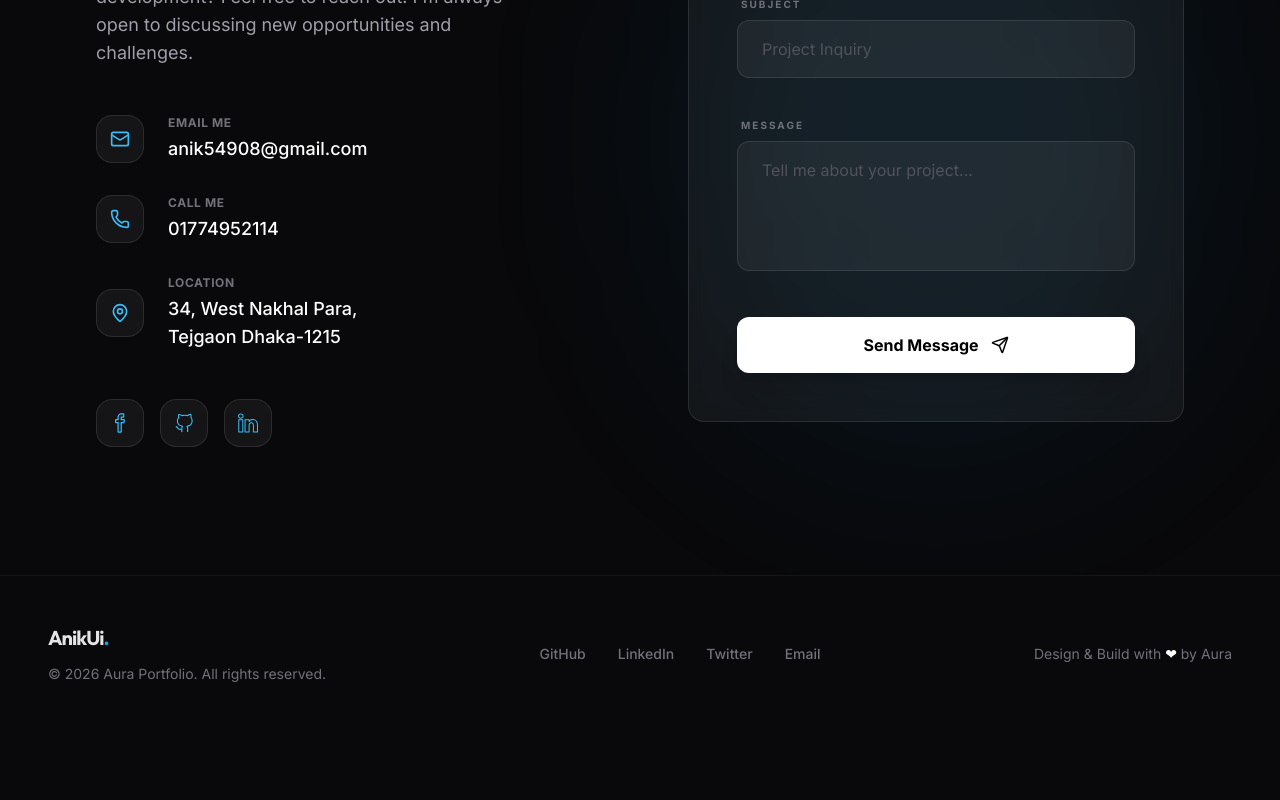
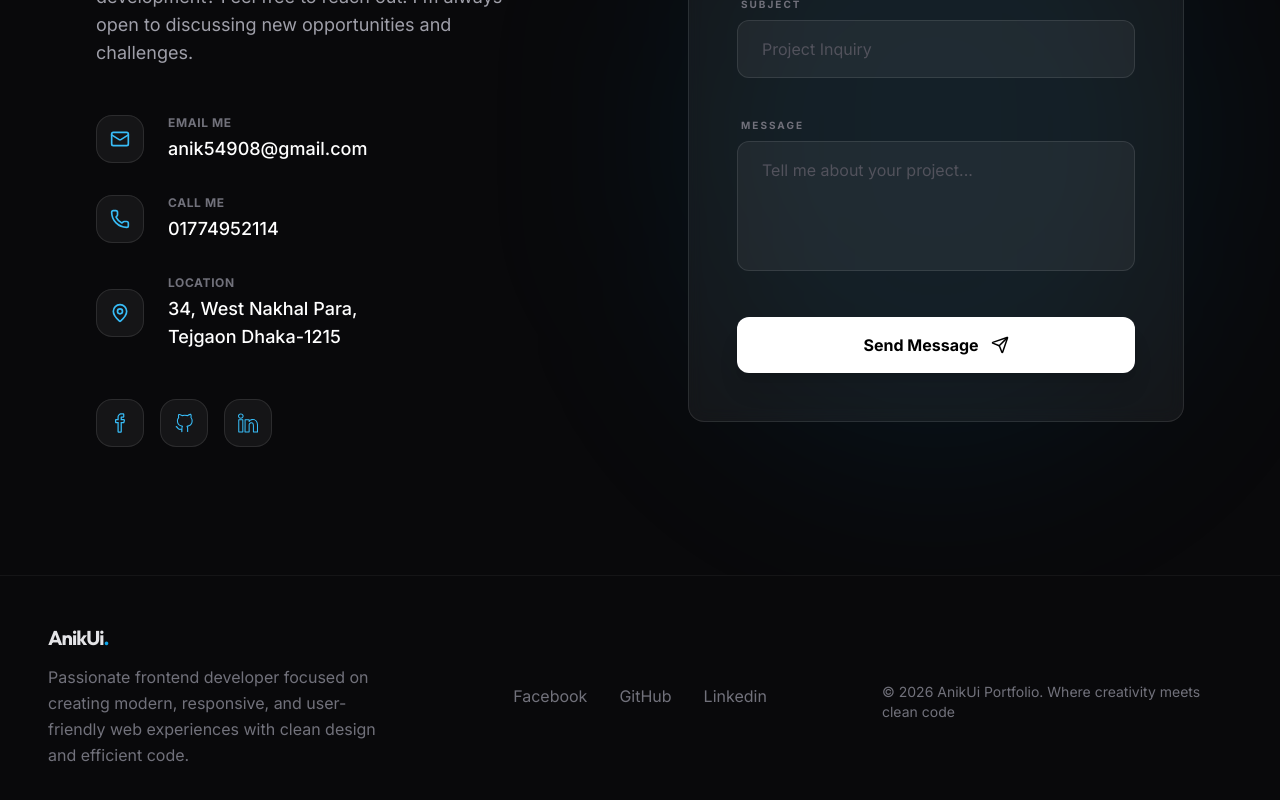
Before and after one commit to Roni006/my-react-portfolio, a React (Vite) app: page / in a window 1280 px wide. Shown: the part 4829-5629 px from the top of the page. Before the commit the page ends 5561 px from the top, so only its background shows below. Built offline with nearby package versions, Linux system fonts and the light colour scheme.

Commit message:
üpdated footer components

```diff
--- a/src/components/Footer.jsx
+++ b/src/components/Footer.jsx
@@ -1,35 +1,57 @@
-import React from 'react';
-import { SOCIALS } from '../constants';
+import React from "react";
+import { SOCIALS } from "../constants";
 
 export default function Footer() {
   return (
     <footer className="border-t border-white/5 py-12 px-6 lg:px-12 bg-zinc-950">
       <div className="max-w-7xl mx-auto flex flex-col lg:flex-row justify-between items-center gap-12 lg:gap-8 text-center lg:text-left">
-        <div className="flex flex-col items-center lg:items-start">
-          <a href="#home" className="text-xl font-display font-bold tracking-tighter">
+        <div className="flex flex-col items-center lg:items-start w-[350px]">
+          <a
+            href="#home"
+            className="text-xl font-display font-bold tracking-tighter"
+          >
             AnikUi<span className="text-primary-500">.</span>
           </a>
-          <p className="text-zinc-500 text-sm mt-3">
-            © {new Date().getFullYear()} Aura Portfolio. All rights reserved.
+          <p className="text-zinc-500 text-xs sm:text-sm md:text-base mt-3 leading-relaxed max-w-[355px]  mx-auto">
+            Passionate frontend developer focused on creating modern,
+            responsive, and user-friendly web experiences with clean design and
+            efficient code.
           </p>
         </div>
 
-        <div className="flex gap-8 order-last lg:order-none">
-          {SOCIALS.map((social) => (
-            <a
-              key={social.name}
-              href={social.href}
-              className="text-zinc-500 hover:text-white transition-colors text-sm font-medium"
-              target="_blank"
-              rel="noreferrer"
-            >
-              {social.name}
-            </a>
-          ))}
+        <div className="flex gap-8 order-last lg:order-none  text-center mx-auto">
+          <a
+            href="https://www.linkedin.com/in/anik-islam-293414306/"
+            target="_blank"
+            rel="noopener noreferrer"
+            className="text-zinc-500 hover:text-white duration-300"
+          >
+            Facebook
+          </a>
+
+          <a
+            href="https://github.com/Roni006"
+            target="_blank"
+            rel="noopener noreferrer"
+            className="text-zinc-500 hover:text-white duration-300"
+          >
+            GitHub
+          </a>
+          <a
+            href="https://www.facebook.com/anik.islam.roni.06"
+            target="_blank"
+            rel="noopener noreferrer"
+            className="text-zinc-500 hover:text-white duration-300"
+          >
+            Linkedin
+          </a>
         </div>
 
-        <div className="text-zinc-500 text-sm">
-          Design & Build with <span className="text-white">❤</span> by Aura
+        <div className="text-zinc-500 text-sm w-[350px]">
+          <p className="text-zinc-500 text-sm mt-3">
+            © {new Date().getFullYear()} AnikUi Portfolio. Where creativity
+            meets clean code
+          </p>
         </div>
       </div>
     </footer>
```
